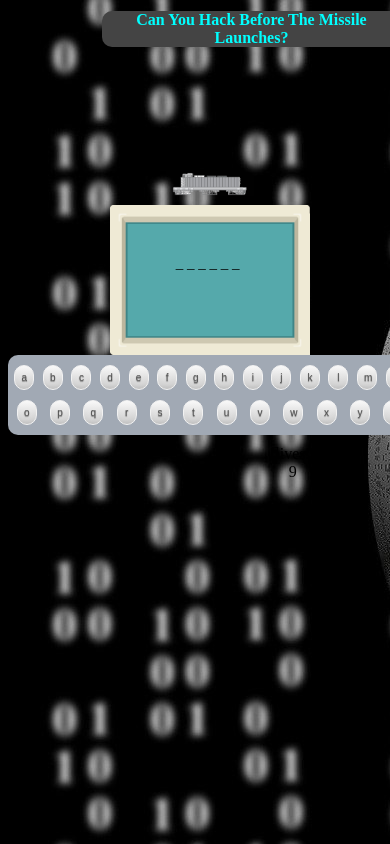
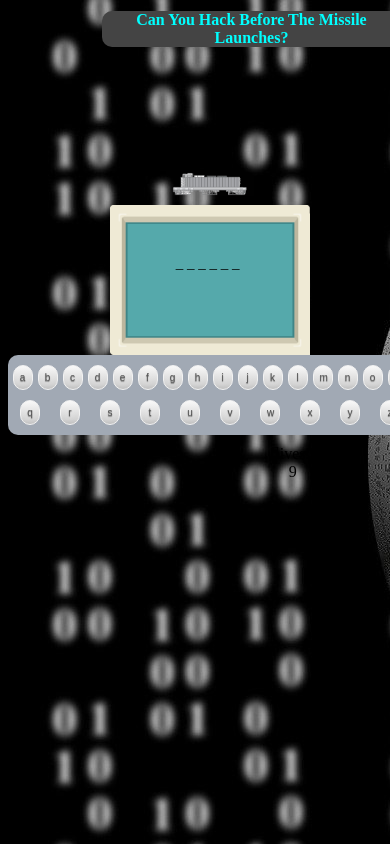
Before and after one commit to Jrtp22/msp1, a plain HTML site: page index.html in a window 390 px wide. Shown: the top 844 px of the page. Drawn offline with Linux system fonts and the light colour scheme.

Commit message:
media querie changes

```diff
--- a/assets/styles.css
+++ b/assets/styles.css
@@ -143,6 +143,6 @@ button{
     width: 20px;
     height: 25px;
     text-align: center;
-    margin: 4px;
+    margin: 2px;
 }
 }
```
